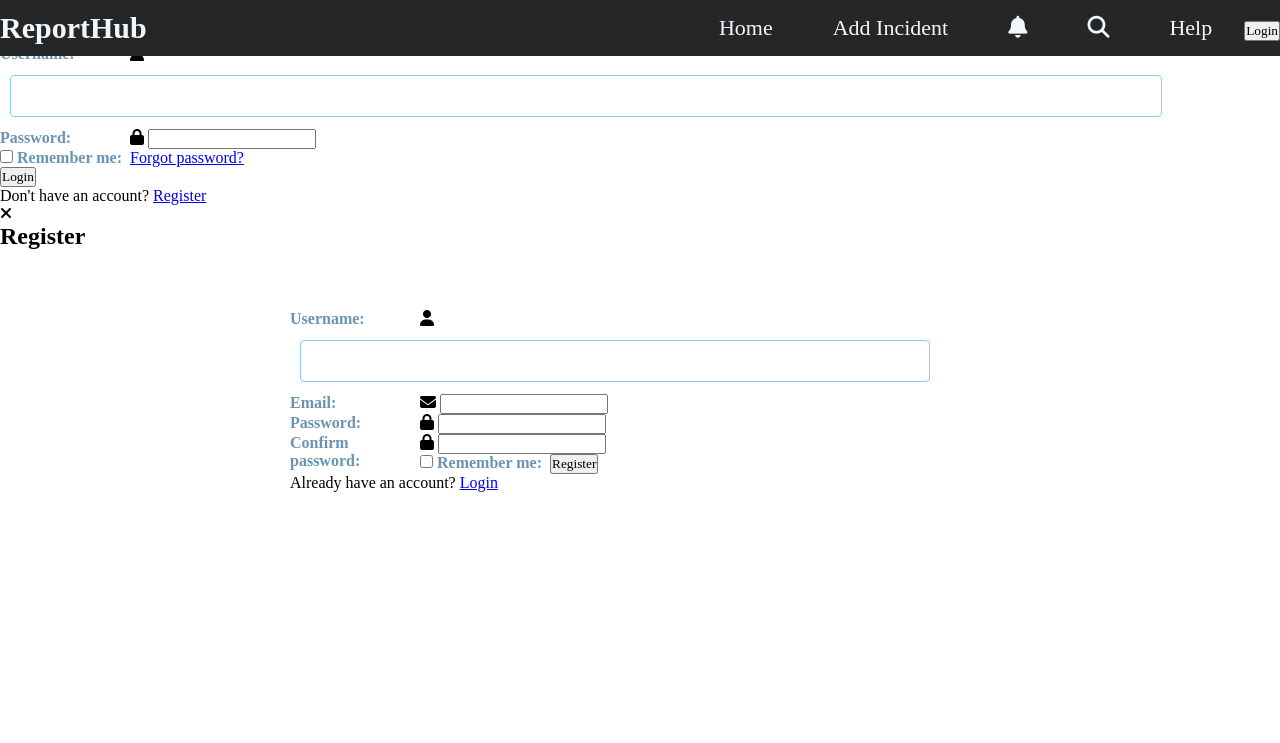
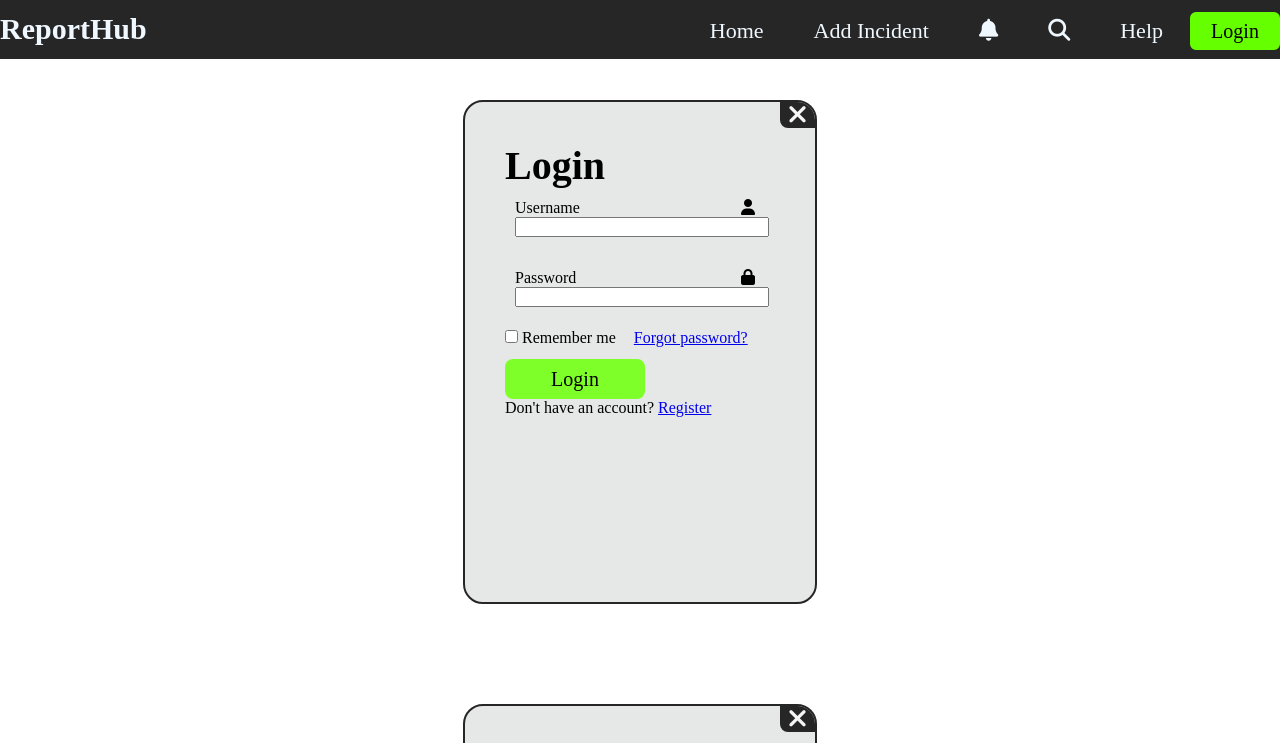
Before and after one commit to tech-titans23/Incident-response-web-app, a plain HTML site: page index.html in a window 1280 px wide. Shown: the top 743 px of the page. Drawn offline with Linux system fonts and the light colour scheme.

Commit message:
styled the login and register form

```diff
--- a/styles.css
+++ b/styles.css
@@ -26,7 +26,7 @@ nav{
 nav ul li{
     display: inline-block;
     list-style: none;
-    margin: 15px 18px;
+    margin: 15px 13px;
 
 }
 nav ul li a{
@@ -51,64 +51,107 @@ nav ul a:hover{
 
 
 }
+.menu-items .btnLogin-popup{
+    width: 90px;
+    height: 38px;
+    background:#66ff00;
+    border: 2px solid #66ff00;
+    outline: none;
+    border-radius: 6px;
+    font-size: 20px;
+    cursor: pointer;
+    transition: -5s;
+}
+.menu-items .btnLogin-popup:hover{
+   background: #f5f5f5;
+   color: #262626;
+}
 /* form #register{
     border-radius: 4px;
 } */
-#register{
-    width: 700px;
-    /* align-items: center; */
-    margin-top: 60px;
-    display: block;
+
+
+.wrapper{
+    position:relative;
+    width: 350px;
+    height: 500px;
+    background: #e6e7e7;
+    border: 2px solid #262626;
+    border-radius: 20px;
+    display:block;
+    align-items: center;
     margin-left: auto;
     margin-right: auto;
+    margin-top: 100px;
+    overflow: hidden;
+
+    /* transform: scale(0);
+    transition: transform .5s ease ; */
+}
+.wrapper .form-box{
+    width: 100%;
+    padding: 40px;
+}
+.wrapper .form-box h2{
+    font-size: 40px;
+    align-items: center;
+}
+.wrapper .icon-close{
+    position: absolute;
+    top: 0;
+    right: 0;
+    width: 35px;
+    font-size: 26px;
+    display: flex;
+    justify-content: center;
+    align-items: center;
+    background: #262626;
+    border-bottom-left-radius: 8px;
+    z-index: 1;
+    color: #f5f5f5;
+
 
 }
-form .logo1{
-    color: #262626;
-    font-size: 23px;
-}
-form .label{
-    text-align: center;
-    justify-content: center;
+.inputbox{
+    position: relative;
+    width: 230px;
+    height: 50px;
+    padding: 10px;
 
 }
+input[type=text]{
+    width: 250px;
+}
+input[type=email]{
+    width: 250px;
+}
+input[type=password]{
+    width: 250px;
+}
 
-input[type=text]{
-    width: 90%;
-    box-sizing:border-box;
-    border: 1.5px solid #87ceeb;
-    border-radius: 4px;
-    height: 50%;
-    padding: 12px 20px;
-    box-sizing: border-box;
-    margin: 12px 10px;
-    font-size: 14px;
+.inputbox .icon{
+    position: absolute;
+    right: 0px;
+}
+.remember span{
+    display: inline-block;
+    justify-content: end;
+    padding-left: 14px;
+}
+.btns{
+    width: 40%;
+    height: 40px;
+    background: #7fff29;
+    outline: none;
+    border-radius: 8px;
+    cursor: pointer;
+    font-size: 20px;
+    border: none;
 
 }
-input[type=text]:focus {
-    background-color: rgb(204, 242, 255);
-  }
-  select {
-    width: 90%;
-    padding: 16px 20px;
-    border: none;
-    border-radius: 4px;
-    background-color: #e6e7e7;
-    font-size: 18px;
-  }
-  label {
-    color: #6b94b4;
-    font-weight: bold;
-    width: 130px;
-    float: left;
-
-  }
-  label:after { content: ": "
+button{
+    margin-top: 12px;
+    margin-left: auto;
+    margin-right: auto;
+    align-items: center;
 }
-fieldset
-{
-  background-color:#f6f6f6;
-  max-width:700px;
-  padding:14px;
-  border-radius: 4px;
-}
```
